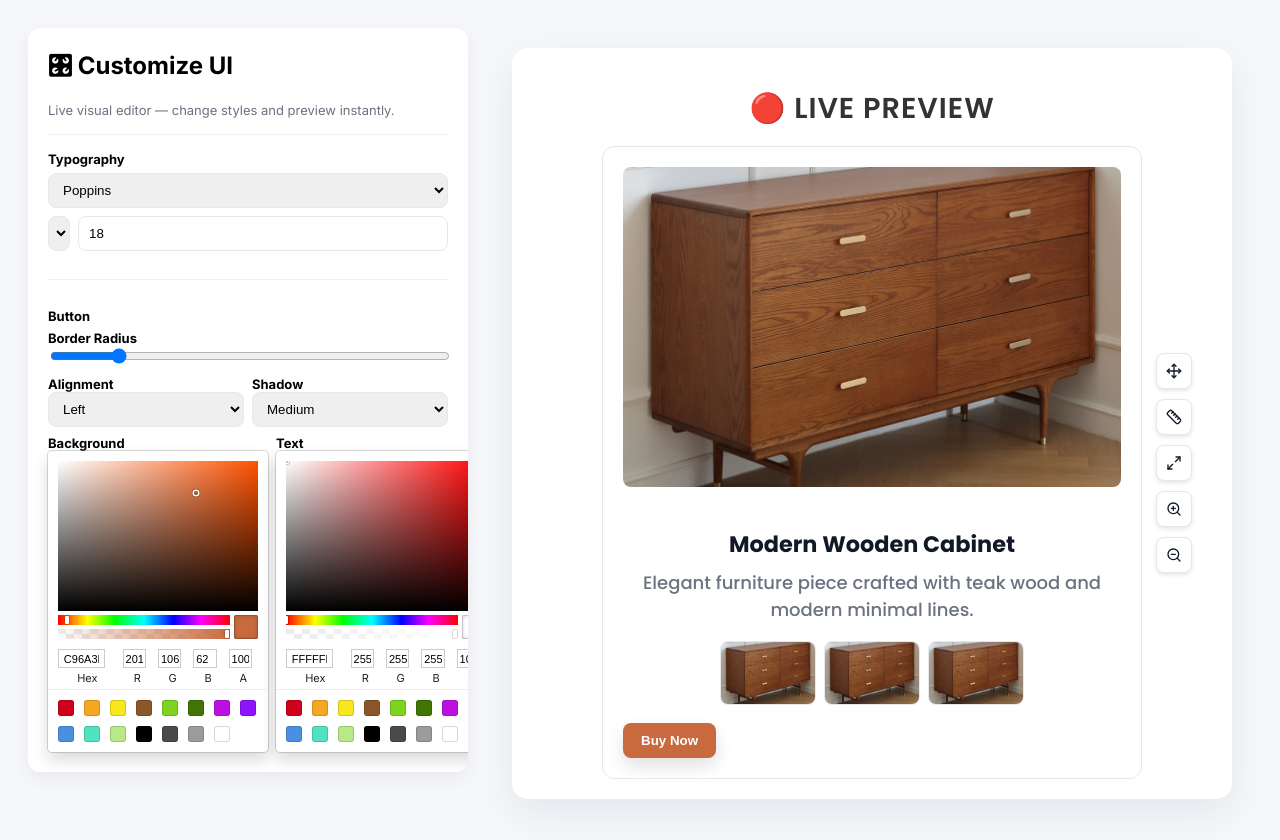
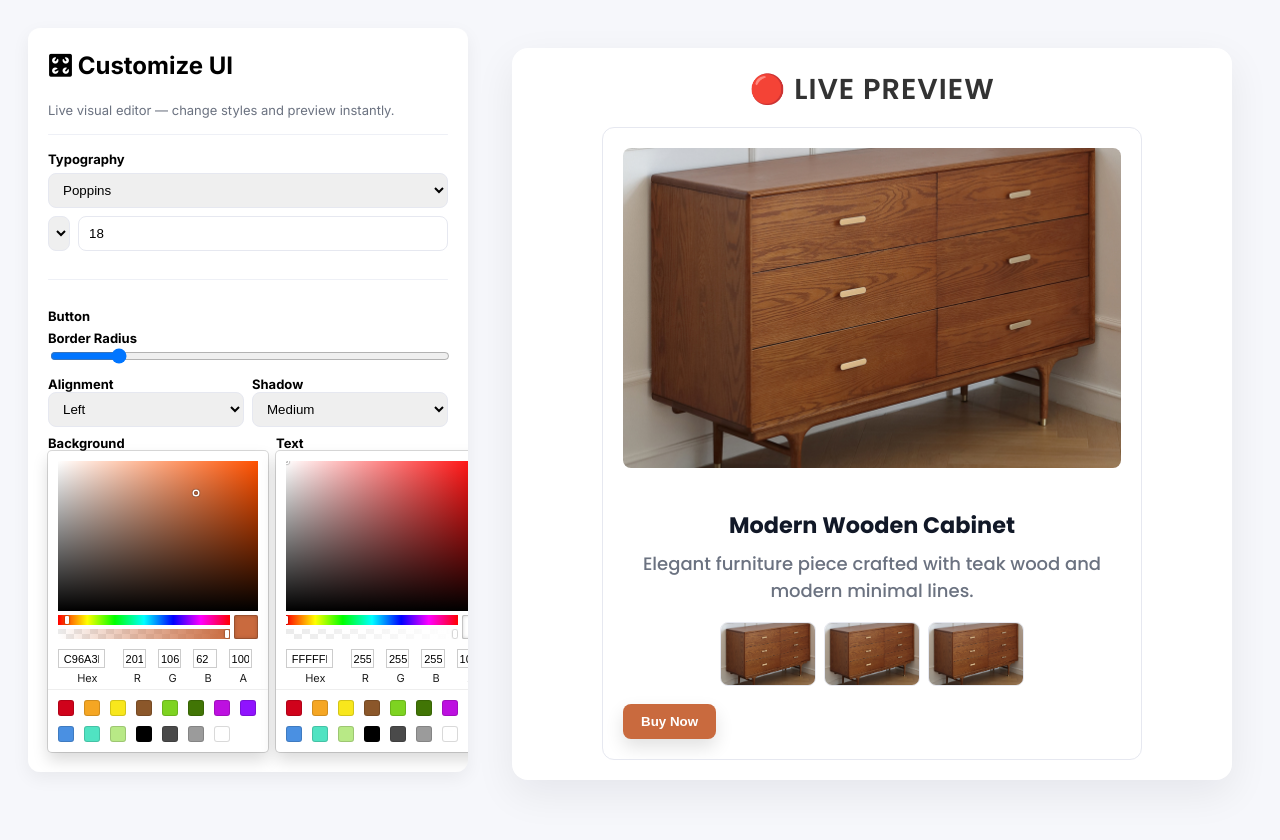
Before and after one commit to vishusingla24/Dynamic-UI-Editor, a React (Create React App) app: page / in a window 1280 px wide. Shown: the top 840 px of the page. Built offline with nearby package versions, Linux system fonts and the light colour scheme.

Commit message:
Update PreviewUI.jsx

```diff
--- a/src/components/PreviewUI.jsx
+++ b/src/components/PreviewUI.jsx
@@ -1,5 +1,4 @@
-import React, { useState, useRef } from "react";
-import { Maximize2, Minimize2, ZoomIn, ZoomOut, Move, Ruler } from "lucide-react";
+import React from "react";
 
 const shadowMap = {
     none: "none",
@@ -17,39 +16,7 @@ export default function PreviewUI({ settings }) {
         strokeColor, strokeWeight, layoutMode, images
     } = settings;
 
-    const [zoom, setZoom] = useState(1);
-    const [fullscreen, setFullscreen] = useState(false);
-    const [showRuler, setShowRuler] = useState(false);
-    const cardRef = useRef(null);
-
-    const handleZoomIn = () => setZoom((z) => Math.min(z + 0.1, 1.6));
-    const handleZoomOut = () => setZoom((z) => Math.max(z - 0.1, 0.6));
-
-    const handleReset = () => {
-        setZoom(1);
-        setFullscreen(false);
-        if (document.fullscreenElement) {
-            document.exitFullscreen().catch(() => { });
-        }
-    };
-
-    const handleFullscreen = async () => {
-        try {
-            if (!fullscreen) {
-                await cardRef.current?.requestFullscreen();
-                setFullscreen(true);
-            } else if (document.fullscreenElement) {
-                await document.exitFullscreen();
-                setFullscreen(false);
-            }
-        } catch (err) {
-            console.warn("Fullscreen toggle failed:", err);
-        }
-    };
-
-    const handleRulerToggle = () => setShowRuler((prev) => !prev);
-
-    // styles
+    // inline style for product card
     const cardStyle = {
         borderRadius: cardRadius,
         border: `${strokeWeight}px solid ${strokeColor}`,
@@ -57,14 +24,12 @@ export default function PreviewUI({ settings }) {
         fontFamily,
         fontWeight,
         fontSize: `${fontSize}px`,
-        background: sectionBg,
-        position: "relative",
-        transform: `scale(${zoom})`,
-        transition: "transform 0.25s ease",
-        transformOrigin: "center center"
+        background: sectionBg
     };
 
-    const contentStyle = { padding: 20 };
+    const contentStyle = {
+        padding: 20
+    };
 
     const btnStyle = {
         background: buttonBg,
@@ -78,6 +43,7 @@ export default function PreviewUI({ settings }) {
         fontWeight: 600
     };
 
+    // alignment helper
     const alignStyle = {
         display: "flex",
         justifyContent:
@@ -88,50 +54,21 @@ export default function PreviewUI({ settings }) {
                     : "flex-end"
     };
 
-    const galleryStyle = { gap: `${imageSpacing}px` };
-
-    // ✅ floating control panel (moved outside card)
-    const controlPanelStyle = {
-        display: "flex",
-        flexDirection: "column",
-        gap: "10px",
-        position: "absolute",
-        top: "50%",
-        right: "20px",
-        transform: "translateY(-50%)",
-        zIndex: 999
+    // gallery styles
+    const galleryStyle = {
+        gap: `${imageSpacing}px`
     };
 
-    const controlBtnStyle = {
-        background: "#fff",
-        border: "1px solid #e5e7eb",
-        borderRadius: "8px",
-        width: "36px",
-        height: "36px",
-        display: "flex",
-        alignItems: "center",
-        justifyContent: "center",
-        boxShadow: "0 2px 4px rgba(0,0,0,0.1)",
-        cursor: "pointer",
-        transition: "all 0.2s ease",
-    };
-
-    const rulerStyle = {
-        position: "absolute",
-        inset: 0,
-        border: "1px dashed rgba(0,0,0,0.25)",
-        pointerEvents: "none",
-        display: showRuler ? "block" : "none"
-    };
-
+    // ✅ Added Live Preview heading at top
     return (
-        <div style={{ width: "100%", textAlign: "center", position: "relative" }}>
+        <div style={{ width: "100%", textAlign: "center" }}>
             <h1
                 style={{
                     fontFamily,
                     fontWeight: 600,
                     fontSize: "1.8rem",
-                    marginBottom: "1rem",
+                    marginBottom: "1.5rem",
+                    margin: "0 0 1rem 0",
                     color: "#333",
                     textTransform: "uppercase",
                     letterSpacing: "1px",
@@ -140,15 +77,13 @@ export default function PreviewUI({ settings }) {
                 🔴 Live Preview
             </h1>
 
-            {/* wrapper for preview and controls */}
-            <div style={{ display: "flex", justifyContent: "center", alignItems: "center", position: "relative" }}>
-                {/* Product Card */}
-                <div className="productCard" style={cardStyle} ref={cardRef}>
-                    <div style={rulerStyle}></div>
-
+            {/* existing product preview layout */}
+            <div style={{ display: "flex", justifyContent: "center", width: "100%" }}>
                 {layoutMode === "desktop" ? (
+                    <div className="productCard" style={cardStyle}>
                         <div style={{ padding: 0 }}>
                             <div style={{ display: "flex", justifyContent: "center", padding: 20 }}>
+                                {/* main hero image is first image */}
                                 <img
                                     src="/furniture.jpg"
                                     alt="furniture"
@@ -166,6 +101,7 @@ export default function PreviewUI({ settings }) {
                                     Elegant furniture piece crafted with teak wood and modern minimal lines.
                                 </p>
 
+                                {/* small gallery */}
                                 <div style={{ marginTop: 16 }}>
                                     <div className={`gallery ${galleryAlign}`} style={galleryStyle}>
                                         {images.map((src, idx) => (
@@ -184,13 +120,24 @@ export default function PreviewUI({ settings }) {
                                     </div>
                                 </div>
 
+                                {/* CTA */}
                                 <div style={{ marginTop: 18, ...alignStyle }}>
                                     <button style={btnStyle}>Buy Now</button>
                                 </div>
                             </div>
                         </div>
+                    </div>
                 ) : (
-                        <div style={{ display: "flex", flexDirection: "row", gap: 12 }}>
+                    /* compact layout (different composition) */
+                    <div
+                        className="productCard"
+                        style={{
+                            ...cardStyle,
+                            display: "flex",
+                            flexDirection: "row",
+                            gap: 12
+                        }}
+                    >
                         <div style={{ flex: "0 0 40%" }}>
                             <img
                                 src={images[0]}
@@ -204,7 +151,9 @@ export default function PreviewUI({ settings }) {
                             />
                         </div>
                         <div style={{ flex: 1, padding: 16 }}>
-                                <h3 style={{ margin: 0, fontSize: "1.1rem" }}>Modern Wooden Cabinet</h3>
+                            <h3 style={{ margin: 0, fontSize: "1.1rem" }}>
+                                Modern Wooden Cabinet
+                            </h3>
                             <p style={{ color: "#6b7280", marginTop: 8 }}>
                                 Minimal cabinet for living room or hallway.
                             </p>
@@ -215,26 +164,6 @@ export default function PreviewUI({ settings }) {
                     </div>
                 )}
             </div>
-
-                {/* ✅ Controls now visible and not clipped */}
-                <div style={controlPanelStyle}>
-                    <div style={controlBtnStyle} onClick={handleReset} title="Reset View">
-                        <Move size={16} />
-                    </div>
-                    <div style={controlBtnStyle} onClick={handleRulerToggle} title="Toggle Ruler">
-                        <Ruler size={16} />
-                    </div>
-                    <div style={controlBtnStyle} onClick={handleFullscreen} title="Toggle Fullscreen">
-                        {fullscreen ? <Minimize2 size={16} /> : <Maximize2 size={16} />}
-                    </div>
-                    <div style={controlBtnStyle} onClick={handleZoomIn} title="Zoom In">
-                        <ZoomIn size={16} />
-                    </div>
-                    <div style={controlBtnStyle} onClick={handleZoomOut} title="Zoom Out">
-                        <ZoomOut size={16} />
-                    </div>
-                </div>
-            </div>
         </div>
     );
 }
```
Lines whose indentation alone changed are shown as unchanged.
